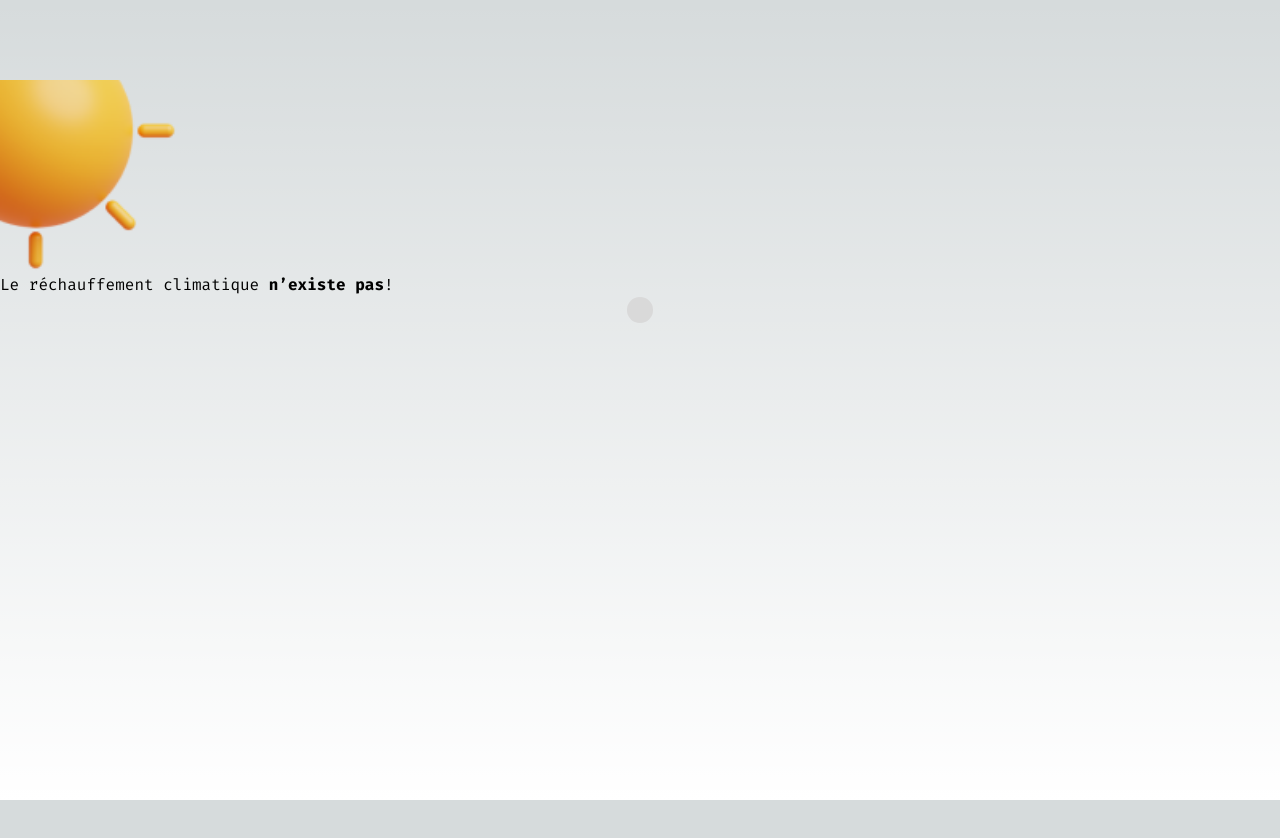
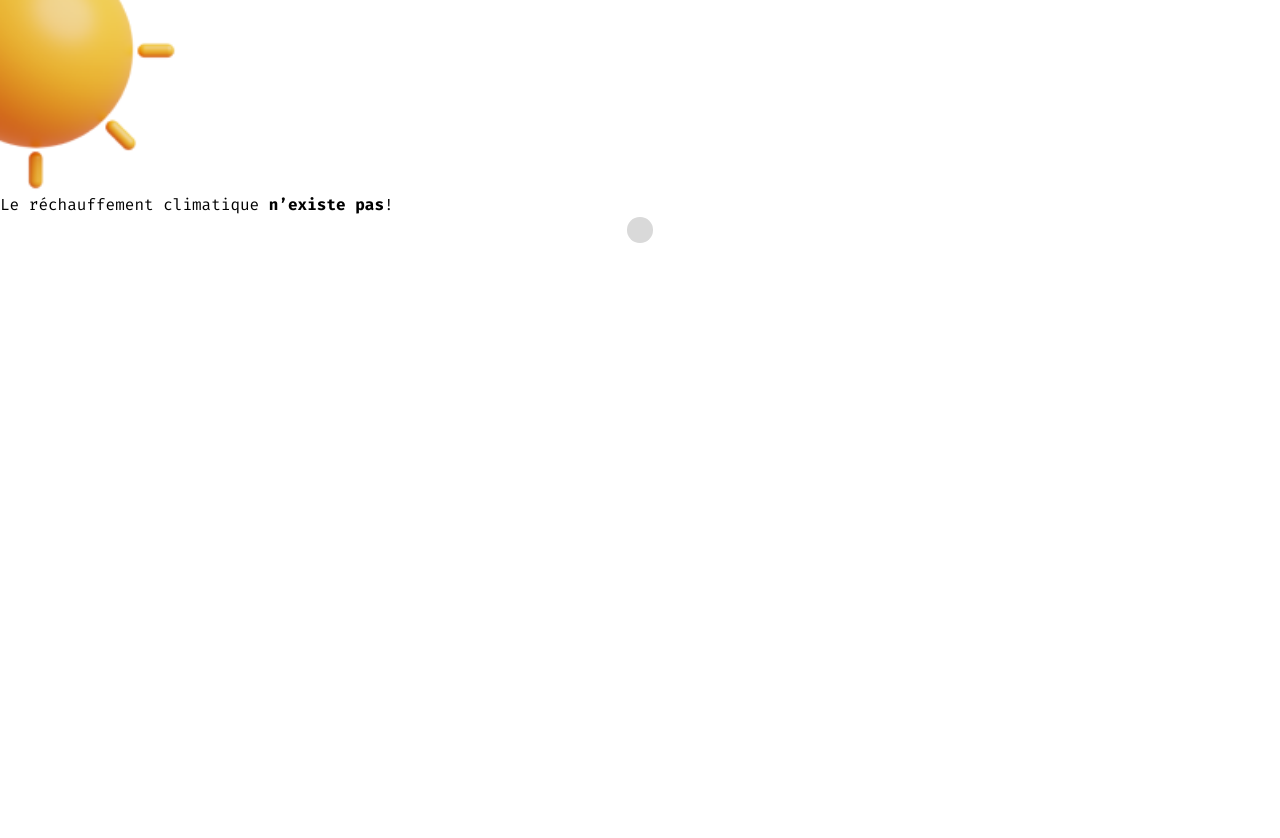
Before and after one commit to ivelter/ndi2023, a Next.js app: page / in a window 1280 px wide. Shown: the top 838 px of the page. Before the commit the page ends 800 px from the top, so only its background shows below. Built offline with nearby package versions, Linux system fonts and the light colour scheme.

Commit message:
add: gradients

```diff
--- a/components/Degrade.js
+++ b/components/Degrade.js
@@ -9,26 +9,26 @@ export default function Degrade({
 }) {
   return (
     <Slide>
-      <div
+      {gradientStart != "none" && <div
         className={css.gradStart}
         style={{
           background: gradientStart,
         }}
-      ></div>
+      ></div>}
       <div
-        className={css.gradStart !== "none" ? css.colorBWg : css.colorBWOg}
+        className={gradientStart !== "none" ? css.colorBWg : css.colorBWOg}
         style={{
           backgroundColor: color,
         }}
       >
         {children}
       </div>
-      <div
+      {gradientStop != "none" &&<div
         className={css.gradStop}
         style={{
           background: gradientStop,
         }}
-      ></div>
+      ></div>}
     </Slide>
   );
 }
--- a/components/slides/SN1.js
+++ b/components/slides/SN1.js
@@ -6,7 +6,7 @@ import FlecheSuiv from "../FlecheSuiv"
 
 export default function SN1() {
     return (
-        <Degrade color="">
+        <Degrade color={all.clair}>
             <Image src="/img/soleilCoin.png" alt="Une illustration simple du soleil, placée dans le coin supérieur gauche de l'écran."
             width="179" height="179"/>
             <h1>
--- /dev/null
+++ b/components/slides/SN2.js
@@ -0,0 +1,10 @@
+import all from "../../variables.module.scss"
+import Degrade from "../Degrade"
+
+export default function SN1() {
+    return (
+        <Degrade color={all.clair}>
+
+        </Degrade>
+    )
+}
--- /dev/null
+++ b/components/slides/SN3.js
@@ -0,0 +1,10 @@
+import all from "../../variables.module.scss"
+import Degrade from "../Degrade"
+
+export default function SN1() {
+    return (
+        <Degrade color={all.vert}>
+
+        </Degrade>
+    )
+}
--- /dev/null
+++ b/components/slides/SN4.js
@@ -0,0 +1,10 @@
+import all from "../../variables.module.scss"
+import Degrade from "../Degrade"
+
+export default function SN1() {
+    return (
+        <Degrade color={all.vert}>
+
+        </Degrade>
+    )
+}
--- /dev/null
+++ b/components/slides/SN5.js
@@ -0,0 +1,10 @@
+import all from "../../variables.module.scss"
+import Degrade from "../Degrade"
+
+export default function SN1() {
+    return (
+        <Degrade color={all.noir} gradientStart={all["gradientC-N"]} gradientStop={all["gradientN-MC"]}>
+
+        </Degrade>
+    )
+}
--- /dev/null
+++ b/components/slides/SN6.js
@@ -0,0 +1,10 @@
+import all from "../../variables.module.scss"
+import Degrade from "../Degrade"
+
+export default function SN1() {
+    return (
+        <Degrade color={all["marron-clair"]}>
+
+        </Degrade>
+    )
+}
--- /dev/null
+++ b/components/slides/SN7.js
@@ -0,0 +1,10 @@
+import all from "../../variables.module.scss"
+import Degrade from "../Degrade"
+
+export default function SN1() {
+    return (
+        <Degrade color={all["marron-clair"]}>
+
+        </Degrade>
+    )
+}
--- /dev/null
+++ b/components/slides/SN8.js
@@ -0,0 +1,10 @@
+import all from "../../variables.module.scss"
+import Degrade from "../Degrade"
+
+export default function SN1() {
+    return (
+        <Degrade color="#fff" gradientStart={all["gradientMC-B"]} gradientStop={all["gradientB-VTC"]}>
+
+        </Degrade>
+    )
+}
--- a/components/slides/exemple.js
+++ /dev/null
@@ -1,2 +0,0 @@
-"use client"
-import all from "../../variables.module.scss"
--- a/src/app/page.js
+++ b/src/app/page.js
@@ -1,11 +1,25 @@
 import Degrade from "../../components/Degrade";
 import SN1 from "../../components/slides/SN1";
+import SN2 from "../../components/slides/SN2";
+import SN3 from "../../components/slides/SN3";
+import SN4 from "../../components/slides/SN4";
+import SN5 from "../../components/slides/SN5";
+import SN6 from "../../components/slides/SN6";
+import SN7 from "../../components/slides/SN7";
+import SN8 from "../../components/slides/SN8";
 import base from "./principal.module.scss";
 
 export default function Home() {
   return (
     <main>
       <SN1></SN1>
+      <SN2/>
+      <SN3/>
+      <SN4/>
+      <SN5/>
+      <SN6/>
+      <SN7/>
+      <SN8/>
     </main>
   );
 }
```
